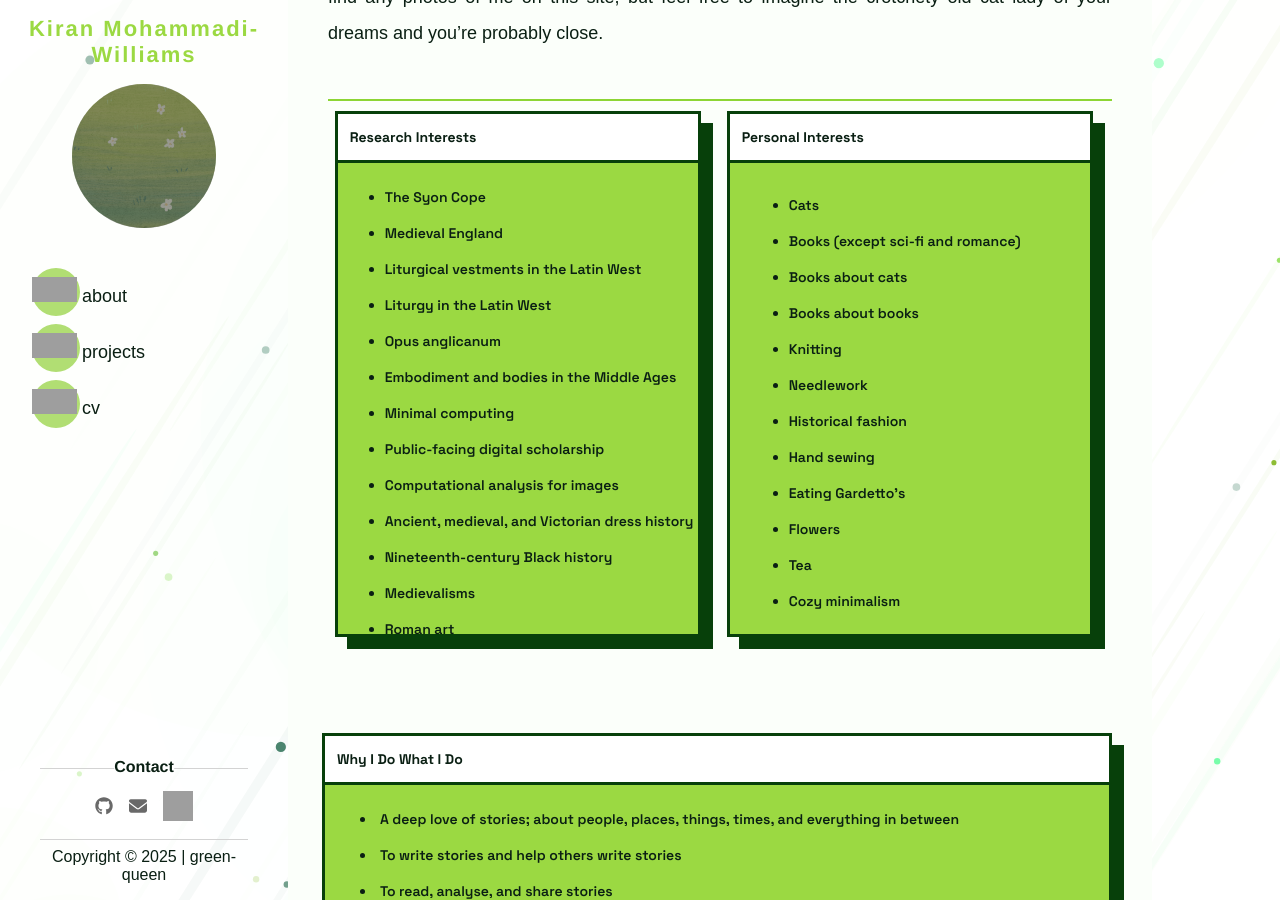
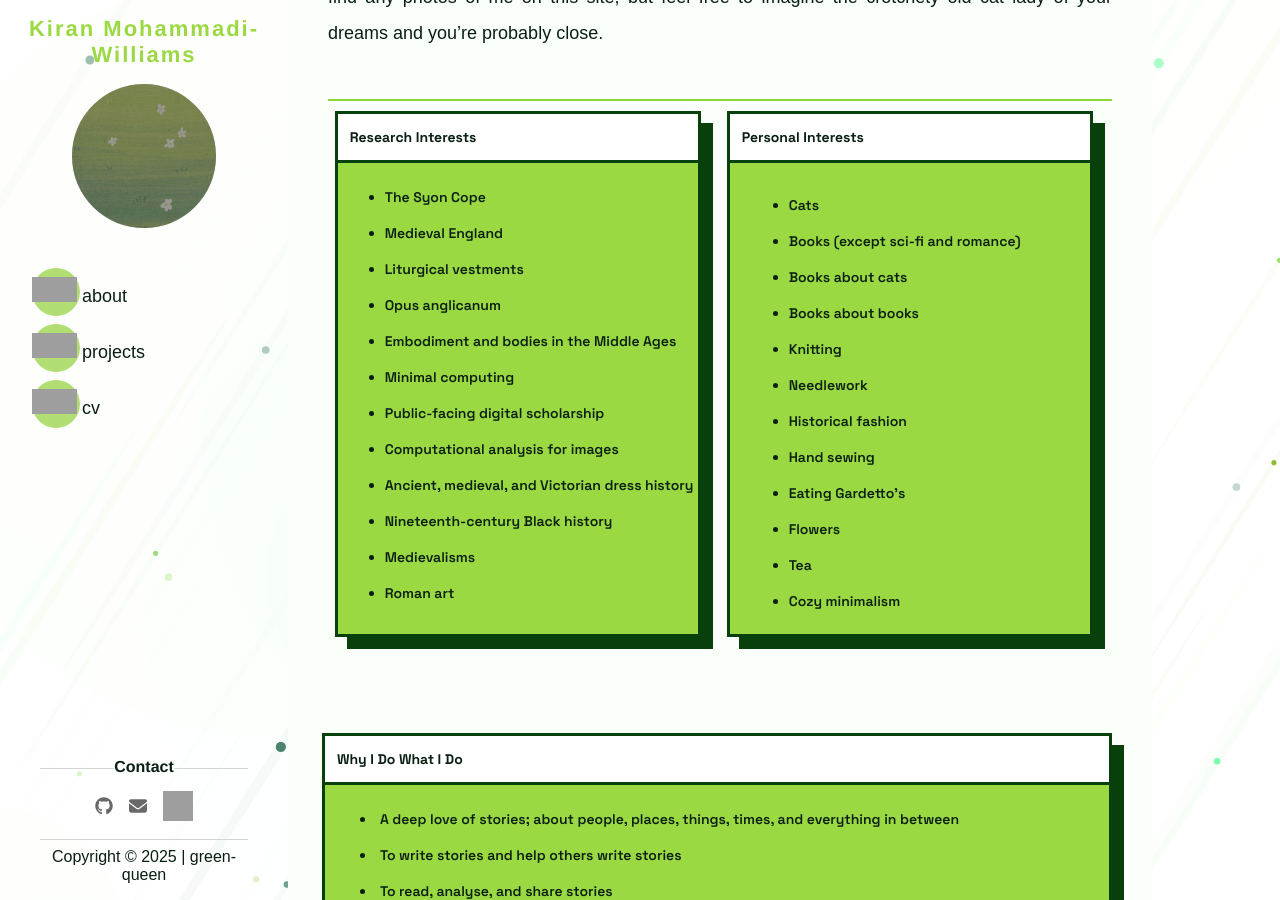
Before and after one commit to green-queen/green-queen.github.io, a Jekyll site: the page built from _pages/index.md, in a window 1280 px wide and 900 px high, scrolled down 1174 px. Built offline with Jekyll 4.4.1, drawn with Linux system fonts in a browser that asks for light colours; some web fonts are replaced; grey boxes are pictures that could not be loaded.

Commit message:
Update index.md

```diff
--- a/_pages/index.md
+++ b/_pages/index.md
@@ -45,8 +45,7 @@ I'm an avid knitter, embroiderer, reader, and cat parent to a seven-year-old Tor
        <ul>
            <li>The Syon Cope</li>
            <li>Medieval England</li>
-           <li>Liturgical vestments in the Latin West</li>
-           <li>Liturgy in the Latin West</li>
+           <li>Liturgical vestments</li>
            <li>Opus anglicanum</li>
            <li>Embodiment and bodies in the Middle Ages</li>
            <li>Minimal computing</li>
```
